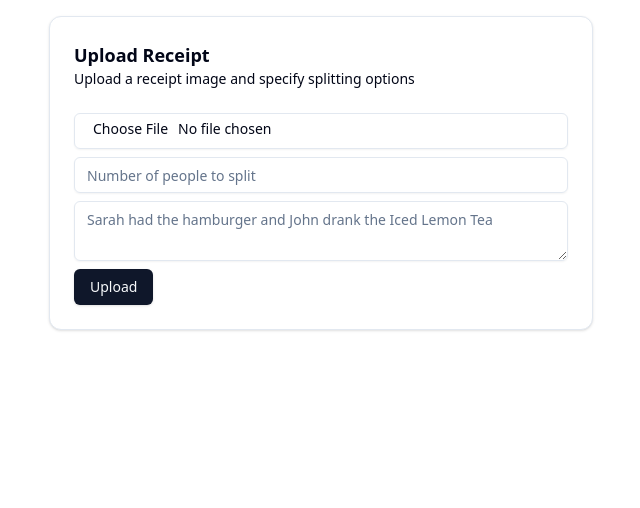
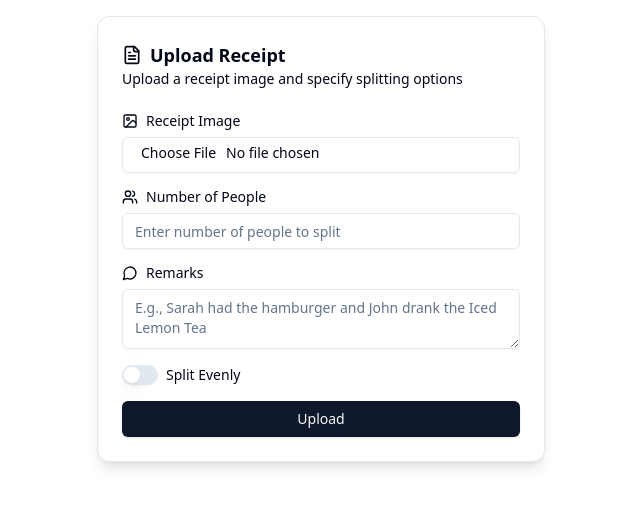
Before and after one commit to rulkimi/splitr, a React (Vite) app in the folder client/: page / in a window 1280 px wide. Shown: the top 508 px of the page, without its empty margins (319-959 px from the left). Built offline with nearby package versions, Linux system fonts and the light colour scheme.

Commit message:
enhance upload receipt design

```diff
--- a/client/package.json
+++ b/client/package.json
@@ -12,6 +12,7 @@
   "dependencies": {
     "@radix-ui/react-label": "^2.1.1",
     "@radix-ui/react-slot": "^1.1.1",
+    "@radix-ui/react-switch": "^1.1.2",
     "class-variance-authority": "^0.7.1",
     "clsx": "^2.1.1",
     "lucide-react": "^0.471.1",
--- a/client/src/App.tsx
+++ b/client/src/App.tsx
@@ -12,13 +12,13 @@ export default function Home() {
     setFile(e.target.files?.[0] || null)
   }
 
-  const getSplitBill = async (numPeople: string | undefined, remarks: string | undefined) => {
+  const getSplitBill = async (numPeople: string | undefined, remarks: string | undefined, splitEvenly: boolean) => {
     if (!file) return;
     const formData = new FormData()
     formData.append("file", file);
 
     setLoading(true);
-    const response = await fetch(`http://localhost:8000/upload/?num_people=${numPeople}&remarks=${remarks}`, {
+    const response = await fetch(`http://localhost:8000/upload/?num_people=${numPeople}&split_evenly=${splitEvenly}&remarks=${remarks}`, {
       method: 'POST',
       body: formData
     });
--- /dev/null
+++ b/client/src/components/ui/switch.tsx
@@ -0,0 +1,27 @@
+import * as React from "react"
+import * as SwitchPrimitives from "@radix-ui/react-switch"
+
+import { cn } from "@/lib/utils"
+
+const Switch = React.forwardRef<
+  React.ElementRef<typeof SwitchPrimitives.Root>,
+  React.ComponentPropsWithoutRef<typeof SwitchPrimitives.Root>
+>(({ className, ...props }, ref) => (
+  <SwitchPrimitives.Root
+    className={cn(
+      "peer inline-flex h-5 w-9 shrink-0 cursor-pointer items-center rounded-full border-2 border-transparent shadow-sm transition-colors focus-visible:outline-none focus-visible:ring-2 focus-visible:ring-slate-950 focus-visible:ring-offset-2 focus-visible:ring-offset-white disabled:cursor-not-allowed disabled:opacity-50 data-[state=checked]:bg-slate-900 data-[state=unchecked]:bg-slate-200 dark:focus-visible:ring-slate-300 dark:focus-visible:ring-offset-slate-950 dark:data-[state=checked]:bg-slate-50 dark:data-[state=unchecked]:bg-slate-800",
+      className
+    )}
+    {...props}
+    ref={ref}
+  >
+    <SwitchPrimitives.Thumb
+      className={cn(
+        "pointer-events-none block h-4 w-4 rounded-full bg-white shadow-lg ring-0 transition-transform data-[state=checked]:translate-x-4 data-[state=unchecked]:translate-x-0 dark:bg-slate-950"
+      )}
+    />
+  </SwitchPrimitives.Root>
+))
+Switch.displayName = SwitchPrimitives.Root.displayName
+
+export { Switch }
--- a/client/src/components/upload-receipt.tsx
+++ b/client/src/components/upload-receipt.tsx
@@ -1,57 +1,103 @@
 import { Card, CardContent, CardHeader } from "@/components/ui/card";
 import { Input } from "@/components/ui/input";
-import { Button } from "./ui/button";
-import { ChangeEvent } from "react";
-import { Loader2 } from "lucide-react";
-import { useState } from "react";
+import { Button } from "@/components/ui/button";
+import { ChangeEvent, useState } from "react";
 import { Textarea } from "@/components/ui/textarea";
+import { Loader2, Image, Users, FileText, MessageCircle } from "lucide-react";
+import { Switch } from "@/components/ui/switch";
+import { Label } from "@/components/ui/label";
 
 interface UploadReceiptProps {
-  onUploadImage: (e: ChangeEvent<HTMLInputElement>) => void
-  onSplitBill: (numPeople: string | undefined, remarks: string | undefined) => void
-  loading: boolean
+  onUploadImage: (e: ChangeEvent<HTMLInputElement>) => void;
+  onSplitBill: (
+    numPeople: string | undefined,
+    remarks: string | undefined,
+    splitEvenly: boolean
+  ) => void;
+  loading: boolean;
 }
 
-const UploadReceipt = ({ onUploadImage, onSplitBill, loading}: UploadReceiptProps) => {
-  const [numPeople, setNumPeople] = useState<string>();
-  const [remarks, setRemarks] = useState<string>();
+const UploadReceipt = ({ onUploadImage, onSplitBill, loading }: UploadReceiptProps) => {
+  const [numPeople, setNumPeople] = useState<string>("");
+  const [remarks, setRemarks] = useState<string>("");
+  const [splitEvenly, setSplitEvenly] = useState<boolean>(false);
 
   return (
-    <Card>
+    <Card className="max-w-md mx-auto shadow-lg">
       <CardHeader>
         <div>
-          <h3 className="text-lg font-semibold">Upload Receipt</h3>
+          <h3 className="text-lg font-semibold flex items-center space-x-2">
+            <FileText className="w-5 h-5" />
+            <span>Upload Receipt</span>
+          </h3>
           <p className="text-sm text-muted-foreground">
             Upload a receipt image and specify splitting options
           </p>
         </div>
       </CardHeader>
 
-      <CardContent className="space-y-2">
+      <CardContent className="space-y-4">
+        <div className="space-y-2">
+          <Label htmlFor="receipt-image" className="flex items-center space-x-2">
+            <Image className="w-4 h-4" />
+            <span>Receipt Image</span>
+          </Label>
           <Input
             id="receipt-image"
             type="file"
             onChange={onUploadImage}
+            className="w-full"
           />
+        </div>
+
+        <div className="space-y-2">
+          <Label htmlFor="num-people" className="flex items-center space-x-2">
+            <Users className="w-4 h-4" />
+            <span>Number of People</span>
+          </Label>
           <Input
             id="num-people"
             value={numPeople}
-          placeholder="Number of people to split"
+            placeholder="Enter number of people to split"
             onChange={(e) => setNumPeople(e.target.value)}
           />
+        </div>
+
+        <div className="space-y-2">
+          <Label htmlFor="remarks" className="flex items-center space-x-2">
+            <MessageCircle className="w-4 h-4" />
+            <span>Remarks</span>
+          </Label>
           <Textarea
             id="remarks"
             value={remarks}
-          placeholder="Sarah had the hamburger and John drank the Iced Lemon Tea"
+            placeholder="E.g., Sarah had the hamburger and John drank the Iced Lemon Tea"
             onChange={(e) => setRemarks(e.target.value)}
           />
-        <Button onClick={() => onSplitBill(numPeople, remarks)} disabled={loading}>
-          {loading && <Loader2 className="animate-spin" />}
-          Upload
+        </div>
+
+        <div className="flex items-center justify-between">
+          <Label className="flex items-center space-x-2">
+            <Switch
+              id="split-evenly"
+              checked={splitEvenly}
+              onCheckedChange={setSplitEvenly}
+            />
+            <span>Split Evenly</span>
+          </Label>
+        </div>
+
+        <Button
+          onClick={() => onSplitBill(numPeople, remarks, splitEvenly)}
+          disabled={loading}
+          className="w-full flex justify-center items-center space-x-2"
+        >
+          {loading && <Loader2 className="animate-spin w-4 h-4" />}
+          <span>Upload</span>
         </Button>
       </CardContent>
     </Card>
-  )
-}
+  );
+};
 
 export default UploadReceipt;
```
Also changed, not shown: 1 other file (tests, documents, lock files or other folders). Lines whose indentation alone changed are shown as unchanged.
